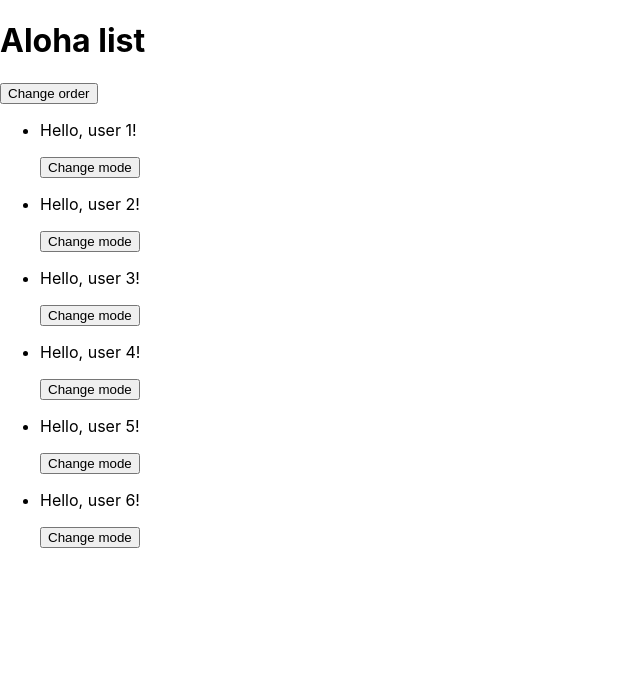
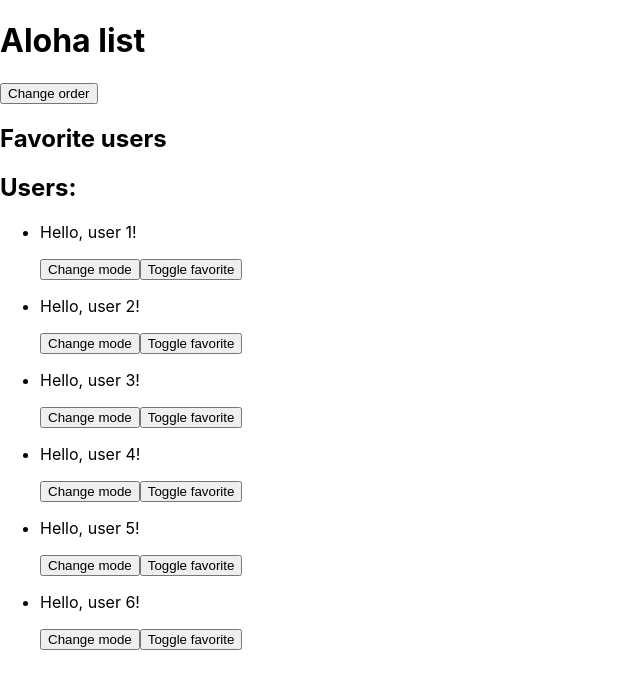
Before and after one commit to fc-fullstack-courses/react-lessons, a React (Create React App) app: page / in a window 1280 px wide. Shown: the top 688 px of the page, without its empty margins (0-640 px from the left). Built offline with nearby package versions, Linux system fonts and the light colour scheme.

Commit message:
Add component interactions

```diff
--- a/src/components/Aloha/index.jsx
+++ b/src/components/Aloha/index.jsx
@@ -8,7 +8,6 @@ class Aloha extends Component {
       test: 21345,
       isGreeting: true,
     };
-
   }
 
   handleClick = () => {
@@ -21,19 +20,26 @@ class Aloha extends Component {
     });
   };
 
+  handleClick2 = () => {
+    const { makeFavorite, id } = this.props;
+    makeFavorite(id);
+  };
+
   render() {
-    const { name } = this.props;
+    const { name, sortUsers, makeFavorite, id } = this.props;
     const { isGreeting } = this.state;
 
     return (
-      <>
+      <div>
         <p>
           {isGreeting ? 'Hello' : 'Bye'}, {name}!
         </p>
-        <button id="btn" onClick={this.handleClick}>
+        <button id="btn" onClick={sortUsers}>
           Change mode
         </button>
-      </>
+        <button onClick={() => makeFavorite(id)}>Toggle favorite</button>
+        {/* <button onClick={this.handleClick2}>Toggle favorite</button> */}
+      </div>
     );
   }
 }
--- a/src/components/AlohaList/index.jsx
+++ b/src/components/AlohaList/index.jsx
@@ -1,15 +1,16 @@
 import React, { Component } from 'react';
 import Aloha from '../Aloha';
+import FavoriteAlohas from '../FavoriteAlohas';
 
 class AlohaList extends Component {
   state = {
     users: [
-      { id: 1, name: 'user 1' },
-      { id: 2, name: 'user 2' },
-      { id: 3, name: 'user 3' },
-      { id: 4, name: 'user 4' },
-      { id: 5, name: 'user 5' },
-      { id: 6, name: 'user 6' },
+      { id: 1, name: 'user 1', isFavorite: false },
+      { id: 2, name: 'user 2', isFavorite: false },
+      { id: 3, name: 'user 3', isFavorite: false },
+      { id: 4, name: 'user 4', isFavorite: false },
+      { id: 5, name: 'user 5', isFavorite: false },
+      { id: 6, name: 'user 6', isFavorite: false },
     ],
   };
 
@@ -24,20 +25,44 @@ class AlohaList extends Component {
     });
   };
 
+  makeFavorite = (userId) => {
+    const newUsers = this.state.users.map((user) => {
+      const newUser = {
+        ...user,
+        isFavorite: userId === user.id ? true : user.isFavorite,
+      };
+
+      return newUser;
+    });
+
+    this.setState({
+      users: newUsers,
+    });
+  };
+
   render() {
     const { users } = this.state;
 
     const alohas = users.map((user) => (
       <li key={`${user.id}-${user.name}`}>
-        <Aloha name={user.name} />
+        <Aloha id={user.id} name={user.name} makeFavorite={this.makeFavorite} />
       </li>
     ));
+    // отсеяли нефаворитов
+    const favoriteUsers = users.filter((user) => user.isFavorite);
 
     return (
       <div>
         <h1>Aloha list</h1>
         <button onClick={this.sortUsers}>Change order</button>
-        <ul>{alohas}</ul>
+        <section>
+          <h2>Favorite users</h2>
+          <FavoriteAlohas favoriteUsers={favoriteUsers} />
+        </section>
+        <section>
+          <h2>Users:</h2>
+          <ul>{alohas}</ul>
+        </section>
       </div>
     );
   }
--- /dev/null
+++ b/src/components/FavoriteAlohas/index.jsx
@@ -0,0 +1,12 @@
+import React from 'react';
+
+const FavoriteAlohas = ({ favoriteUsers }) => {
+    // создаем для них верстку
+    const favorites = favoriteUsers.map((user) => (
+      <li key={user.id}>{user.name}</li>
+    ));
+
+  return <ul>{favorites}</ul>;
+};
+
+export default FavoriteAlohas;
```
